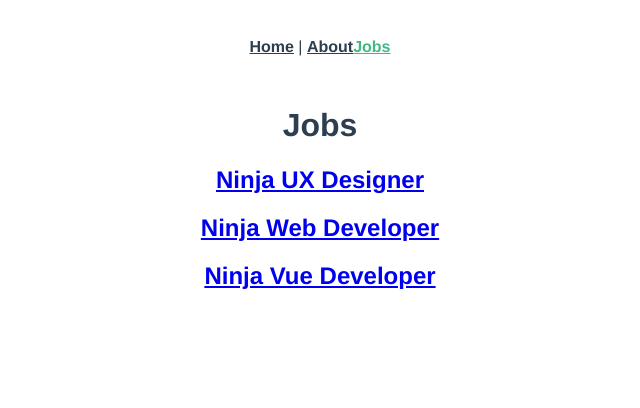
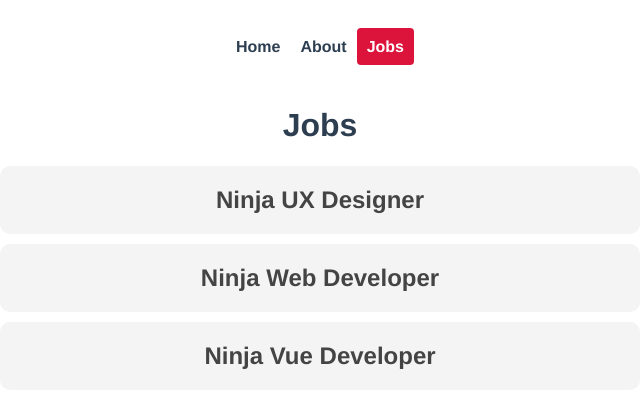
Before and after one commit to Marshall-Hao/jobs-router, a Vue app: page /jobs in a window 1280 px wide. Shown: the top 408 px of the page, without its empty margins (320-960 px from the left). Built offline with nearby package versions, Linux system fonts and the light colour scheme.

Commit message:
redirect and 404

```diff
--- a/src/App.vue
+++ b/src/App.vue
@@ -1,6 +1,6 @@
 <template>
   <div id="nav">
-    <router-link to="/">Home</router-link> |
+    <router-link to="/">Home</router-link>
     <router-link :to="{ name: 'About' }">About</router-link>
     <router-link :to="{ name: 'Jobs' }">Jobs</router-link>
   </div>
@@ -14,18 +14,21 @@
   -moz-osx-font-smoothing: grayscale;
   text-align: center;
   color: #2c3e50;
+  max-width: 960px;
+  margin: 0 auto;
 }
-
 #nav {
   padding: 30px;
 }
-
 #nav a {
   font-weight: bold;
   color: #2c3e50;
+  text-decoration: none;
+  padding: 10px;
+  border-radius: 4px;
 }
-
 #nav a.router-link-exact-active {
-  color: #42b983;
+  color: white;
+  background: crimson;
 }
 </style>
--- a/src/router/index.js
+++ b/src/router/index.js
@@ -1,6 +1,7 @@
 import { createRouter, createWebHistory } from 'vue-router'
 import Home from '../views/Home.vue'
 import About from '../views/About.vue'
+import NotFound from '../views/NotFound.vue'
 import Jobs from '../views/jobs/Jobs.vue'
 import JobDetails from '../views/jobs/JobDetails.vue'
 
@@ -26,7 +27,19 @@
   {
     path: '/jobs/:id',
     name: 'JobDetails',
-    component: JobDetails
+    component: JobDetails,
+    props: true
+  },
+  // redirect
+  {
+    path: '/all-jobs',
+    redirect: '/jobs'
+  },
+  //catchall 404
+  {
+    path:'/:catchAll(.*)',
+    name: 'NotFound',
+    component: NotFound
   }
 ]
 
--- /dev/null
+++ b/src/views/NotFound.vue
@@ -0,0 +1,4 @@
+<template>
+  <h2>404</h2>
+  <h3>Page not found</h3>
+</template>
--- a/src/views/jobs/JobDetails.vue
+++ b/src/views/jobs/JobDetails.vue
@@ -5,11 +5,12 @@
 
 <script>
 export default {
-    data() {
-        return {
-            id: this.$route.params.id
-        }
-    }
+    props: ['id'],
+    // data() {
+    //     return {
+    //         id: this.$route.params.id
+    //     }
+    // }
 }
 </script>
 
--- a/src/views/jobs/Jobs.vue
+++ b/src/views/jobs/Jobs.vue
@@ -1,6 +1,6 @@
 <template>
     <h1>Jobs</h1>
-    <div v-for="job in jobs" :key="job.id">
+    <div v-for="job in jobs" :key="job.id" class="job">
         <router-link :to="{ name:'JobDetails', params: { id:job.id}}">
              <h2>{{ job.title }}</h2>
         </router-link>
@@ -22,5 +22,19 @@
 </script>
 
 <style>
-
+.job h2{
+    background: #f4f4f4;
+    padding: 20px;
+    border-radius: 10px;
+    margin: 10px auto;
+    max-width: 600px;
+    cursor: pointer;
+    color: #444;
+  }
+  .job h2:hover {
+    background: #ddd;
+  }
+  .job a{
+    text-decoration: none;
+  }
 </style>
```
